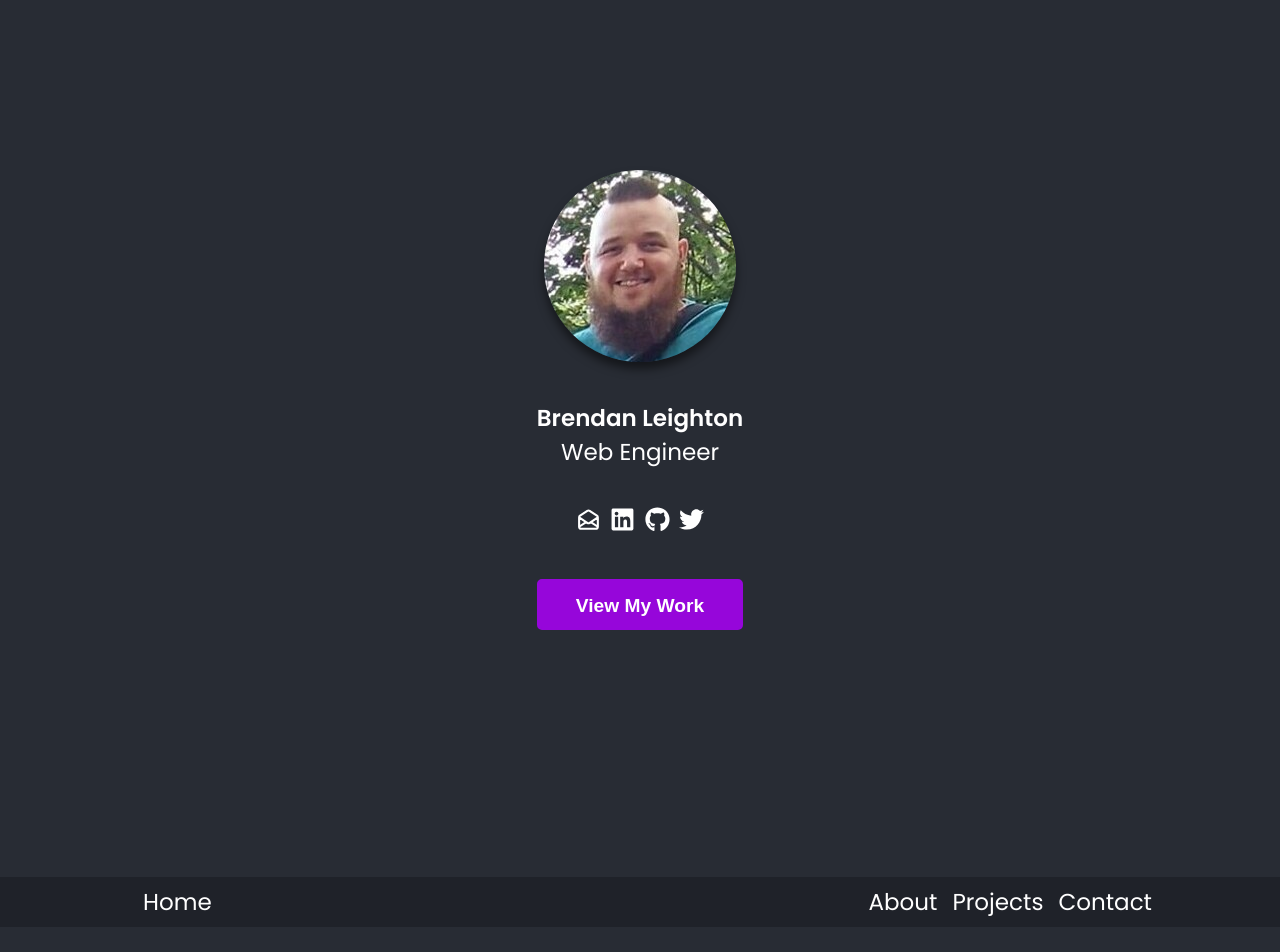
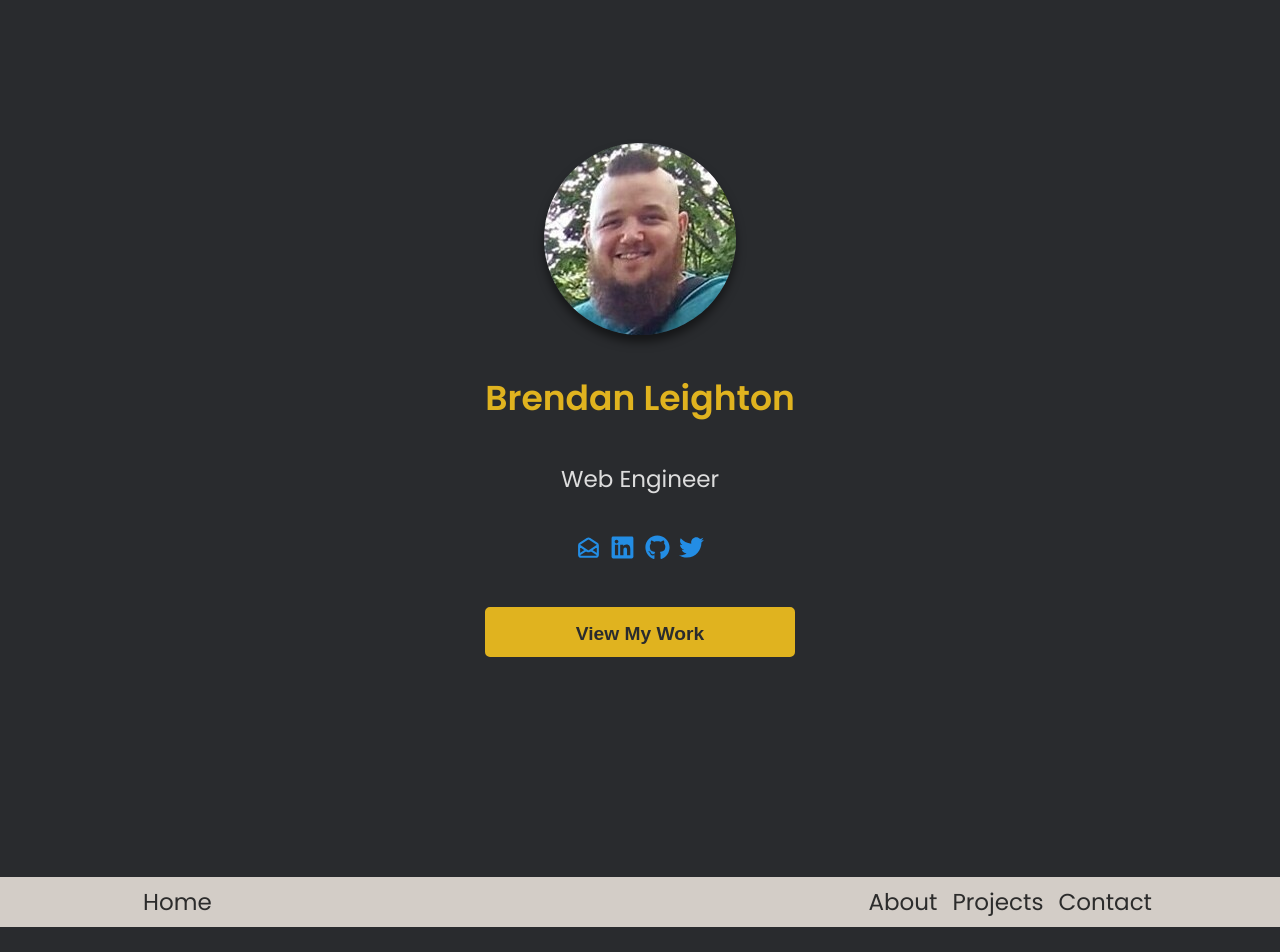
Before and after one commit to BR3NDAN-L8N/Portfolio, a React (Create React App) app in the folder client/: page / in a window 1280 px wide. Shown: the top 952 px of the page. Built offline with nearby package versions, Linux system fonts and the light colour scheme.

Commit message:
mostly edits to theme color and edits to tooltip modal

```diff
--- a/client/src/App.css
+++ b/client/src/App.css
@@ -17,12 +17,9 @@ main {
 .float-right {
     float: right;
 }
-
-h1 {
+h1, h2 {
     font-size: calc(1rem + 3vw);
-}
-h2 {
-    font-size: calc(1rem + 3vw);
+    color: var(--primary-color);
 }
 /* @media screen and (max-height: ) */
 
--- a/client/src/AppSections/About/About.js
+++ b/client/src/AppSections/About/About.js
@@ -94,7 +94,7 @@ export default function About() {
                         </div>
                         <div style={styles.row2}>
                             <Tooltip
-                                for={<GiTakeMyMoney color="#21b928" />}
+                                for={<GiTakeMyMoney color="#168b1c" />}
                                 text="Personal Finances"
                             />
                             <p style={styles.centerText}>HOBBY</p>
--- a/client/src/AppSections/Hero/Hero.js
+++ b/client/src/AppSections/Hero/Hero.js
@@ -32,14 +32,17 @@ const styles = {
         alignItems: `center`,
         justifyContent: `center`,
 
-        fontSize: `calc(1.3em + 3vw)`
+        // fontSize: `calc(1.3em + 3vw)`
     },
     h1Name: {
         fontWeight: `800`,
-        textAlign: `center`
+        textAlign: `center`,
+        fontSize: '1.8rem'
     },
     h1Title: {
         fontWeight: `400`,
+        padding: 'none',
+        margin: 'none'
     }
 }
 
@@ -53,8 +56,8 @@ export default function Hero() {
                 </figure>
                 <h1 style={styles.h1}>
                     <span style={styles.h1Name}>Brendan Leighton</span>
-                    <span style={styles.h1Title}>Web Engineer</span>
                 </h1>
+                    <p style={styles.h1Title}>Web Engineer</p>
                 <ContactStrip
                     size="1.3rem"
                 />
--- a/client/src/AppSections/Projects/ProjectCard/ProjectCard.js
+++ b/client/src/AppSections/Projects/ProjectCard/ProjectCard.js
@@ -1,5 +1,5 @@
 import React from 'react'
-
+//  CSS
 import './ProjectCard.css';
 
 export default function ProjectCard(props) {
--- a/client/src/components/CallToAction/CTA.js
+++ b/client/src/components/CallToAction/CTA.js
@@ -3,11 +3,11 @@ import {Link} from 'react-scroll'
 // import NavbarLink from '../Navbar/NavbarLink/NavbarLink'
 
 export default function CTA(props) {
-    const styles = {
-        button: {
-            backgroundColor: `var(--primary-color)`
-        }
-    }
+    // const styles = {
+    //     button: {
+    //         backgroundColor: `var(--primary-color)`
+    //     }
+    // }
     return (
         <button>
             <Link
--- a/client/src/components/Contacts/ContactStrip.js
+++ b/client/src/components/Contacts/ContactStrip.js
@@ -24,7 +24,7 @@ export default function ContactStrip(props) {
 
     return (
         <div style={styles.flex}>
-            <IconContext.Provider value={{ color: "white", size: props.size }}>
+            <IconContext.Provider value={{ color: "#238de4", size: props.size }}>
                 <a href={emailUrl} target="blank"><HiOutlineMailOpen /></a>
                 <a href="https://www.linkedin.com/in/brendan-leighton/" target="blank"><FaLinkedin /></a>
                 <a href='https://github.com/BR3NDAN-L8N' target="blank"><FaGithub /></a>
--- a/client/src/components/Navbar/Navbar.css
+++ b/client/src/components/Navbar/Navbar.css
@@ -9,6 +9,7 @@ nav {
     height: 50px;
     padding: 0 10vw;
     background-color: var(--tertiary-background);
+    color: var(--tertiary-text);
     font-size: large;
     z-index: 999;
 }
@@ -21,11 +22,13 @@ nav {
 .fa-bars-button {
     display: none;
     background-color: var(--tertiary-background);
-    color: white;
+    color: var(--tertiary-text);
     border: none;
 }
-.fa-bars-button:hover {
-    color: var(--primary-color);
+button.fa-bars-button:hover {
+    color: var(--tertiary-text-hover);
+    text-decoration: none;
+    border: none;
 }
 
 @media screen and (max-width: 629px) {
--- a/client/src/components/Navbar/NavbarLink/NavbarLink.css
+++ b/client/src/components/Navbar/NavbarLink/NavbarLink.css
@@ -3,7 +3,7 @@
 }
 .nav-link:hover {
     cursor: pointer;
-    color: var(--primary-color);
+    color: var(--tertiary-text-hover);
 }
 .nav-link:active {
     text-decoration: underline;
--- a/client/src/components/Navbar/SideDrawer/SideDrawer.css
+++ b/client/src/components/Navbar/SideDrawer/SideDrawer.css
@@ -13,6 +13,7 @@
     height: 100vh;
     min-width: 75vw;
     background-color: var(--tertiary-background);
+    color: var(--tertiary-text);
 }
 .side-drawer-links:active {
     text-decoration: underline;
@@ -31,6 +32,10 @@
 }
 .close-drawer {
     background-color: var(--tertiary-background);
-    color: white;
+    color: var(--tertiary-text);
     border: none;
 }
+.close-drawer:hover {
+    border: none;
+    color: var(--tertiary-text-hover);
+}
--- a/client/src/components/Tooltip/Tooltip.js
+++ b/client/src/components/Tooltip/Tooltip.js
@@ -5,7 +5,8 @@ export default function Tooltip(props) {
     return (
         <span className="tooltip">
             {props.for}
-            <span className="tooltip-text">{ props.text }</span>
+            <span className="tooltip-text">{props.text}</span>
+            <div className="tooltip-arrow"></div>
         </span>
     )
 }
--- a/client/src/index.css
+++ b/client/src/index.css
@@ -1,8 +1,12 @@
 :root {
-    --primary-background: #282c34;
-    --tertiary-background: #1f2229;
+    --primary-background: #292b2e;
+    --tertiary-background: #d3cdc7;
+    --tertiary-text: #2c2c2c;
+    /* 2c2c2c */
+    --tertiary-text-hover: #2326e4;
     --tertiary-background-transparent: #1f222994;
-    --primary-color: #9606da;
+    --primary-color: #e0b31f;
+    --test: #238de4;
 }
 
 * {
@@ -21,7 +25,7 @@ body {
     overflow-x: clip;
     margin: 0;
     padding: 0;
-    color: white;
+    color: rgb(221, 221, 221);
     background-color: var(--primary-background);
     font-family: 'Poppins', sans-serif;
 }
@@ -43,7 +47,7 @@ button {
 }
 button a {
     text-decoration: none;
-    color: white;
+    color: var(--primary-background);
     font-size: 1rem;
     font-weight: bold;
     cursor: pointer;
@@ -51,7 +55,7 @@ button a {
     white-space: nowrap;
 }
 button:hover {
-    border: 2px solid white;
+    border: 2px solid #238de4;
 }
 /*
     TOOLTIP
@@ -60,11 +64,24 @@ button:hover {
     position: relative;
     display: inline-block;
 }
+.tooltip-arrow {
+    visibility: hidden;
+    position: absolute;
+    top: -20px;
+    left: 50%;
+    transform: translateX(-50%) rotate(45deg);
+
+    background-color: var(--tertiary-background);
+
+    width: 15px;
+    height: 15px;
+    border-radius: 2px;
+}
 .tooltip .tooltip-text {
     visibility: hidden;
     width: 120px;
-    background-color: var(--primary-background);
-    color: #fff;
+    background-color: var(--tertiary-background);
+    color: var(--tertiary-text);
     text-align: center;
     border-radius: 5px;
     padding: 5px 0;
@@ -74,16 +91,13 @@ button:hover {
     z-index: 1;
 }
 
-.tooltip:hover .tooltip-text {
+.tooltip:hover .tooltip-text, .tooltip:hover .tooltip-arrow {
     visibility: visible;
-    font-size: 0.5rem;
+    font-size: 0.8rem;
 }
 .tooltip-text {
-    top: 0%;
+    top: -10px;
     left: 50%;
     transform: translate(-50%, -100%);
 }
-span.tooltip-text {
-    font-size: x-large;
-}
 /* END OF TOOLTIP */
```
